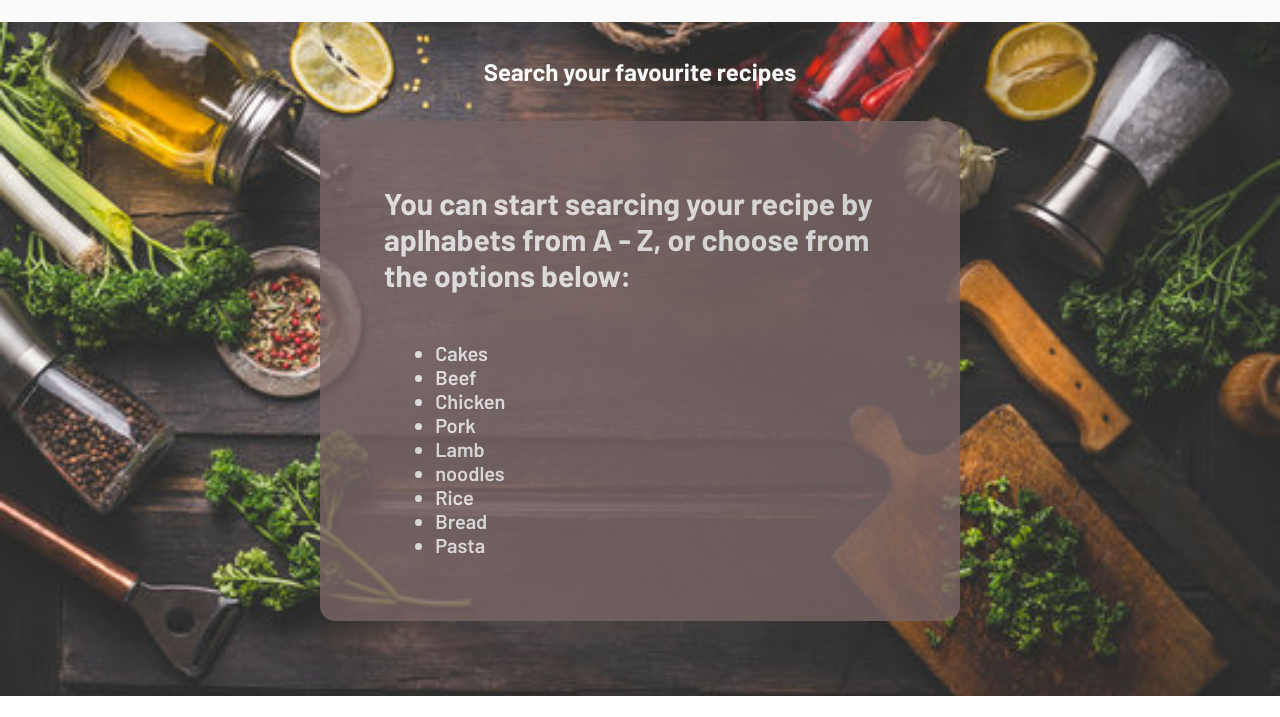
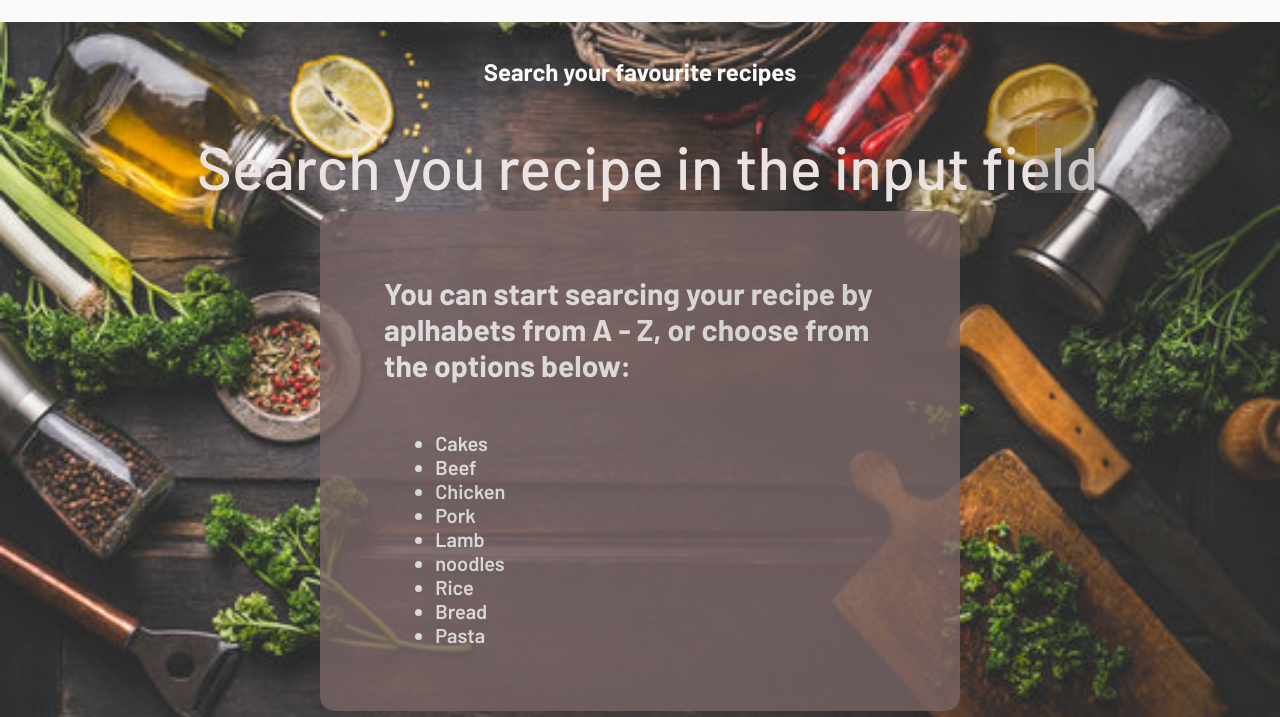
Before and after one commit to Ocyrus47/milestone2, a website: page index.html in a window 1280 px wide. Shown: the part 83-800 px from the top of the page. Drawn offline with Linux system fonts and the light colour scheme.

Commit message:
style - include text animation to index page

```diff
--- a/assets/css/style.css
+++ b/assets/css/style.css
@@ -1,4 +1,5 @@
 @import url('https://fonts.googleapis.com/css2?family=Barlow:ital,wght@0,100;0,200;0,300;0,400;0,500;0,600;0,700;0,800;0,900;1,100;1,200;1,300;1,400;1,500;1,600;1,700;1,800;1,900&display=swap');
+@import url('https://fonts.googleapis.com/css2?family=Poppins:wght@200;300;400;500;600;700&display=swap');
 
 /********** Remove predefined margin and padding************/
 *{
@@ -30,6 +31,63 @@ header nav {
 #logo {
     width: 50px;
     height: 50px;
+}
+
+/**********Header 1 Style******************/
+
+.wrapper{
+  display: flex;
+  justify-content: center;
+}
+.wrapper .static-txt{
+  color: #fff;
+  font-size: 60px;
+  font-weight: 400;
+}
+.wrapper .dynamic-txts{
+  margin-left: 15px;
+  height: 90px;
+  line-height: 90px;
+  overflow: hidden;
+}
+.dynamic-txts li{
+  list-style: none;
+  color: #ebe2e2;
+  font-size: 60px;
+  font-weight: 500;
+  position: relative;
+  text-align: center;
+  top: 0;
+  animation: slide 12s steps(4) infinite;
+}
+@keyframes slide {
+  100%{
+    top: -360px;
+  }
+}
+.dynamic-txts li span{
+  position: relative;
+  margin: 5px 0;
+  line-height: 80px;
+}
+.dynamic-txts li span::after{
+  content: "";
+  position: absolute;
+  left: 0;
+  height: 100%;
+  width: 100%;
+  background: #7f8081;
+  border-left: 2px solid #FC6D6D;
+  animation: typing 3s steps(10) infinite;
+  opacity: 30%;
+}
+@keyframes typing {
+  40%, 60%{
+    left: calc(100% + 30px);
+  }
+  100%{
+    left: 0;
+  }
 }
 
 /**********Form containing input and submit***********/
--- a/index.html
+++ b/index.html
@@ -33,6 +33,15 @@
             <div class="recipe-container">
                 <h2>Search your favourite recipes</h2>
             </div>
+                <div class="wrapper">
+                    <ul class="dynamic-txts">
+                      <li><span>Welcome to Ol's Recipe finder</span></li>
+                      <li><span>Search you recipe in the input field</span></li>
+                      <li><span>Select your recipe</span></li>
+                      <li><span>Enjoy your cooking session</span></li>
+                    </ul>
+                </div>
+
             <div class="user-manual">
                 <h2>You can start searcing your recipe by aplhabets from A - Z, or choose from the options below:</h2>
                 <br>
```
